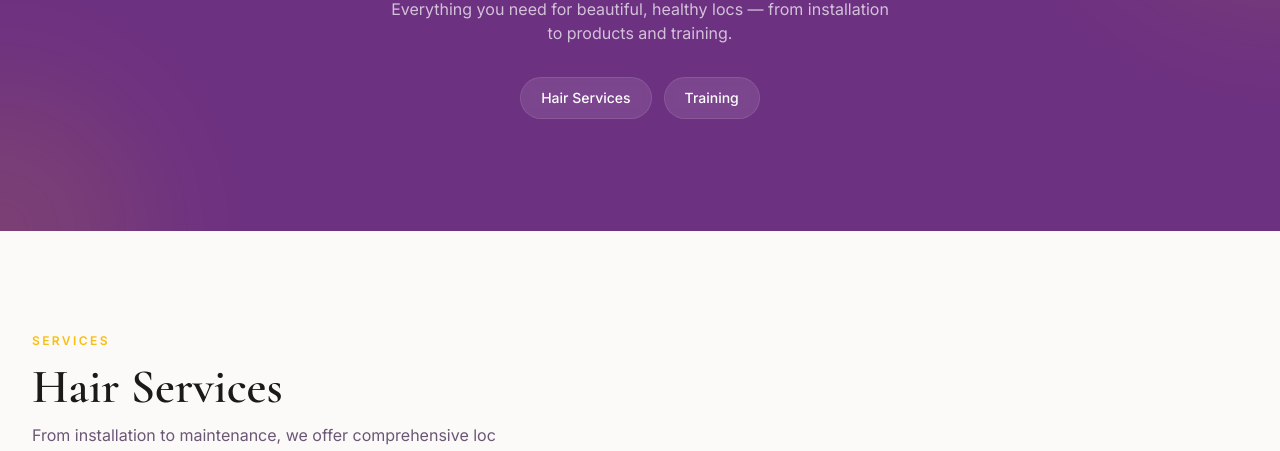
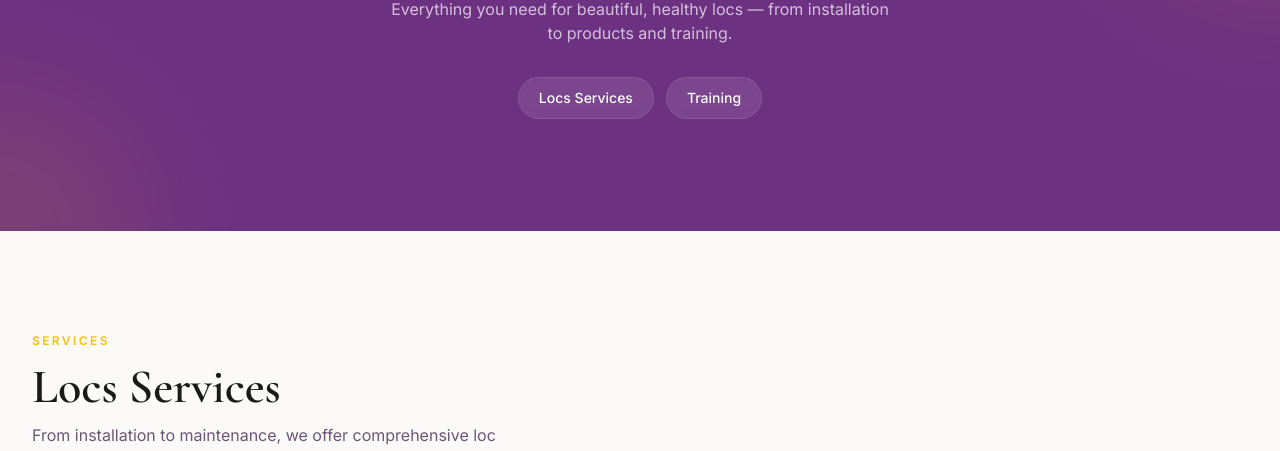
Before and after one commit to godManuel/nt-brand, a React (Vite) app: page /Services in a window 1280 px wide. Shown: the part 271-722 px from the top of the page. Built offline with nearby package versions, Linux system fonts and the light colour scheme.

Commit message:
Picture change

```diff
--- a/src/components/services/HairServices.jsx
+++ b/src/components/services/HairServices.jsx
@@ -217,7 +217,7 @@ const ServiceCard = ({ service, index }) => {
 
 export default function HairServices() {
   return (
-    <section id="hair-services" className="py-16 md:py-24">
+    <section id="locs-services" className="py-16 md:py-24">
       <div className="max-w-7xl mx-auto px-4 sm:px-6 lg:px-8">
         <motion.div
           initial={{ opacity: 0, y: 20 }}
@@ -229,7 +229,7 @@ export default function HairServices() {
             Services
           </span>
           <h2 className="font-serif text-3xl md:text-5xl font-semibold text-foreground mt-3">
-            Hair Services
+            Locs Services
           </h2>
           <p className="text-muted-foreground mt-3 max-w-lg text-sm md:text-base">
             From installation to maintenance, we offer comprehensive loc
--- a/src/pages/Services.jsx
+++ b/src/pages/Services.jsx
@@ -5,7 +5,7 @@ import HairServices from "../components/services/HairServices";
 import TrainingSection from "../components/services/TrainingSection";
 
 const NAV_ITEMS = [
-  { label: "Hair Services", href: "#hair-services" },
+  { label: "Locs Services", href: "#locs-services" },
   { label: "Training", href: "#training" },
 ];
 
```
Also changed, not shown: public/services/curly-tips-extention.jpg, src/pages/Policy.jsx (line endings or trailing spaces).
